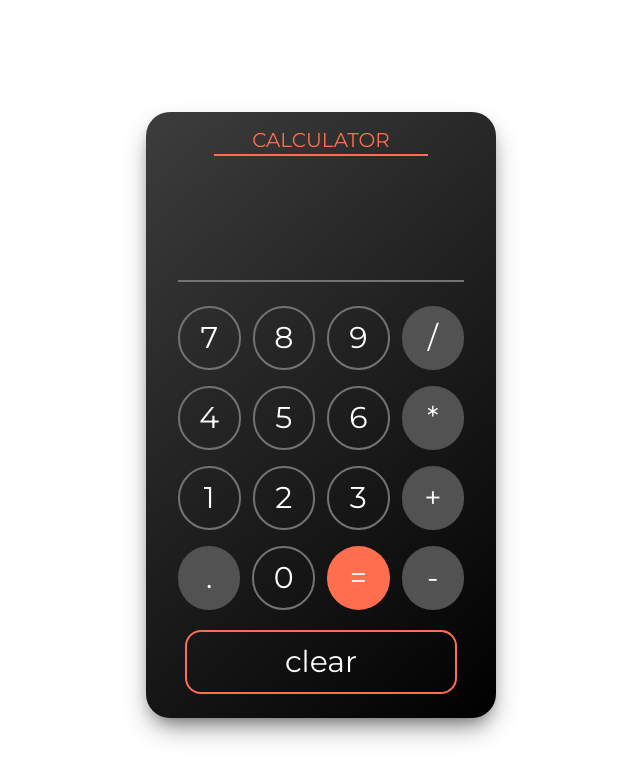
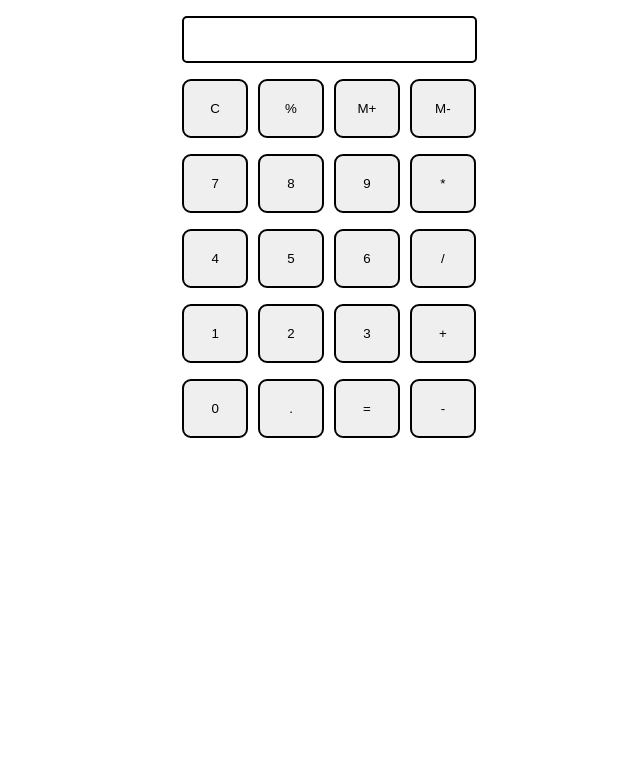
Before and after one commit to muhammadhuzaifaqayyum/calculator, a plain HTML site: page index.html in a window 1280 px wide. Shown: the whole page, without its empty margins (319-959 px from the left). Drawn offline with nearby package versions, Linux system fonts and the light colour scheme.

Commit message:
final commit

```diff
--- a/app.js
+++ b/app.js
@@ -0,0 +1,19 @@
+let string = "";
+let buttons = document.querySelectorAll('.button');
+Array.from(buttons).forEach((button) => {
+    button.addEventListener('click', (e) => {
+        if (e.target.innerHTML == '=') {
+            string = eval(string);
+            document.querySelector('input').value = string;
+        }
+        else if (e.target.innerHTML == 'C') {
+            string = ""
+            document.querySelector('input').value = string;
+        }
+        else {
+            console.log(e.target)
+            string = string + e.target.innerHTML;
+            document.querySelector('input').value = string;
+        }
+    })
+})
--- a/index.html
+++ b/index.html
@@ -1,105 +1,48 @@
 <!DOCTYPE html>
-<html lang="en">
+<html>
 
 <head>
-    <meta charset="UTF-8" />
-    <meta http-equiv="X-UA-Compatible" content="IE=edge" />
-    <meta name="viewport" content="width=device-width, initial-scale=1.0" />
-    <link rel="preconnect" href="https://fonts.googleapis.com" />
-    <link rel="preconnect" href="https://fonts.gstatic.com" crossorigin />
-    <link
-        href="https://fonts.googleapis.com/css2?family=Montserrat:ital,wght@0,400;0,500;0,600;0,700;1,400;1,500;1,600;1,700&display=swap"
-        rel="stylesheet" />
-    <link rel="stylesheet" href="style.css" />
-    <script src="https://cdn.tailwindcss.com"></script>
-    <title>Calculator</title>
+    <meta charset="utf-8">
+    <meta name="viewport" content="width=device-width">
+    <title>Calculate me! - A calculator made my me</title>
+    <link href="style.css" rel="stylesheet" type="text/css" />
+    <link href="utils.css" rel="stylesheet" type="text/css" />
 </head>
 
 <body>
-    <div
-        class="main-container mx-auto my-28 max-sm:my-7 flex flex-col justify-center items-center gap-6 p-6 px-8 rounded-3xl bg-neutral-800">
-        <h1 style="margin-top: -10px; color: #ff6e4e; border-color: #ff6e4e"
-            class="brand w-9/12 border-b-2 border-orange-400 uppercase text-center text-orange-400 text-xl">
-            calculator
-        </h1>
-        <div class="inputs border-b-2 w-full border-neutral-500 text-white">
-            <input disabled class="w-full px-1 bg-transparent text-right text-2xl" id="history-inp" />
-            <input disabled class="w-full px-1 py-4 bg-transparent text-right text-3xl" id="main-inp" />
+    <div class="container flex flex-col items-center mx-auto m-w-20">
+        <div class="row">
+            <input class="input" type="text" />
         </div>
-        <div class="btns w-full text-white text-3xl flex flex-col justify items-center gap-4">
-            <div class="w-full flex justify-between items-center gap-3">
-                <button
-                    class="cal w-16 h-16 rounded-full border-2 border-neutral-500 hover:bg-neutral-500/30 max-sm:hover:bg-transparent transition-all">
-                    7
-                </button>
-                <button
-                    class="cal w-16 h-16 rounded-full border-2 border-neutral-500 hover:bg-neutral-500/30 max-sm:hover:bg-transparent transition-all">
-                    8
-                </button>
-                <button
-                    class="cal w-16 h-16 rounded-full border-2 border-neutral-500 hover:bg-neutral-500/30 max-sm:hover:bg-transparent transition-all">
-                    9
-                </button>
-                <button
-                    class="cal eval w-16 h-16 rounded-full bg-neutral-600 hover:bg-neutral-600/80 active:bg-neutral-600/70 transition-all max-sm:hover:bg-neutral-600 max-sm:active:bg-neutral-600">
-                    /
-                </button>
-            </div>
-            <div class="w-full flex justify-between items-center gap-3">
-                <button
-                    class="cal w-16 h-16 rounded-full border-2 border-neutral-500 hover:bg-neutral-500/30 max-sm:hover:bg-transparent transition-all">
-                    4
-                </button>
-                <button
-                    class="cal w-16 h-16 rounded-full border-2 border-neutral-500 hover:bg-neutral-500/30 max-sm:hover:bg-transparent transition-all">
-                    5
-                </button>
-                <button
-                    class="cal w-16 h-16 rounded-full border-2 border-neutral-500 hover:bg-neutral-500/30 max-sm:hover:bg-transparent transition-all">
-                    6
-                </button>
-                <button
-                    class="cal eval w-16 h-16 rounded-full bg-neutral-600 hover:bg-neutral-600/80 active:bg-neutral-600/70 transition-all max-sm:hover:bg-neutral-600 max-sm:active:bg-neutral-600">
-                    *
-                </button>
-            </div>
-            <div class="w-full flex justify-between items-center gap-3">
-                <button
-                    class="cal w-16 h-16 rounded-full border-2 border-neutral-500 hover:bg-neutral-500/30 max-sm:hover:bg-transparent transition-all">
-                    1
-                </button>
-                <button
-                    class="cal w-16 h-16 rounded-full border-2 border-neutral-500 hover:bg-neutral-500/30 max-sm:hover:bg-transparent transition-all">
-                    2
-                </button>
-                <button
-                    class="cal w-16 h-16 rounded-full border-2 border-neutral-500 hover:bg-neutral-500/30 max-sm:hover:bg-transparent transition-all">
-                    3
-                </button>
-                <button
-                    class="cal eval w-16 h-16 rounded-full bg-neutral-600 hover:bg-neutral-600/80 active:bg-neutral-600/70 transition-all max-sm:hover:bg-neutral-600 max-sm:active:bg-neutral-600">
-                    +
-                </button>
-            </div>
-            <div class="w-full flex justify-between items-center gap-3">
-                <button
-                    class="cal eval w-16 h-16 rounded-full bg-neutral-600 hover:bg-neutral-600/80 active:bg-neutral-600/70 transition-all max-sm:hover:bg-neutral-600 max-sm:active:bg-neutral-600">
-                    .
-                </button>
-                <button
-                    class="cal w-16 h-16 rounded-full border-2 border-neutral-500 hover:bg-neutral-500/30 max-sm:hover:bg-transparent transition-all">
-                    0
-                </button>
-                <button id="equal" class="w-16 h-16 rounded-full">=</button>
-                <button
-                    class="cal eval w-16 h-16 rounded-full bg-neutral-600 hover:bg-neutral-600/80 active:bg-neutral-600/70 transition-all max-sm:hover:bg-neutral-600 max-sm:active:bg-neutral-600">
-                    -
-                </button>
-            </div>
-            <button id="clear" style="border-color: #ff6e4e; width: 95%"
-                class="clearBtn border-2 mt-1 border-orange-500 hover:bg-neutral-500/20 active:bg-neutral-500/30 max-sm:hover:bg-transparent text-white text-3xl p-3 rounded-2xl">
-                clear
-            </button>
+        <div class="row">
+            <button class="button">C</button>
+            <button class="button">%</button>
+            <button class="button">M+</button>
+            <button class="button">M-</button>
+        </div>
+        <div class="row">
+            <button class="button">7</button>
+            <button class="button">8</button>
+            <button class="button">9</button>
+            <button class="button">*</button>
+        </div>
+        <div class="row">
+            <button class="button">4</button>
+            <button class="button">5</button>
+            <button class="button">6</button>
+            <button class="button">/</button>
+        </div>
+        <div class="row">
+            <button class="button">1</button>
+            <button class="button">2</button>
+            <button class="button">3</button>
+            <button class="button">+</button>
+        </div>
+        <div class="row">
+            <button class="button">0</button>
+            <button class="button">.</button>
+            <button class="button">=</button>
+            <button class="button">-</button>
         </div>
     </div>
     <script src="app.js"></script>
--- a/style.css
+++ b/style.css
@@ -1,37 +1,28 @@
-* {
-  margin: 0;
-  padding: 0;
-  box-sizing: border-box;
-  font-family: "Montserrat", sans-serif;
+@import url("https://fonts.googleapis.com/css2?family=Roboto:wght@300&family=Ubuntu:wght@300&display=swap");
+html,
+body {
+  height: 100%;
+  width: 100%;
+  font-family: "Roboto", sans-serif;
 }
 
-.main-container {
-  width: 350px;
-  background: rgb(61, 61, 61);
-  background: linear-gradient(
-    138deg,
-    rgba(61, 61, 61, 1) 0%,
-    rgba(0, 0, 0, 1) 100%
-  );
-  box-shadow: rgba(5, 5, 5, 0.427) 0px 13px 27px -5px,
-    rgba(0, 0, 0, 0.403) 0px 8px 16px -8px;
+.button {
+  width: 66px;
+  padding: 20px;
+  margin: 0 3px;
+  border: 2px solid black;
+  border-radius: 9px;
+  cursor: pointer;
 }
 
-#equal {
-  background-color: #ff6e4e;
+.row {
+  margin: 8px 0;
 }
-#equal:hover {
-  background-color: #ff7253d8;
+.row input {
+  width: 291px;
+  font-size: 20px;
+  margin: 0;
+  padding: 10px 0px;
+  border: 2px solid black;
+  border-radius: 5px;
 }
-#equal:active {
-  background-color: #ff7253bf;
-}
-
-@media screen and (max-width: 600px) {
-  #equal:hover {
-    background-color: #ff6e4e;
-  }
-  #equal:active {
-    background-color: #ff6e4e;
-  }
-}
--- /dev/null
+++ b/utils.css
@@ -0,0 +1,18 @@
+.text-center {
+  text-align: center;
+}
+
+.mx-auto {
+  margin: auto;
+}
+
+.flex {
+  display: flex;
+}
+.flex-col {
+  flex-direction: column;
+}
+
+.items-center {
+  align-items: center;
+}
```
